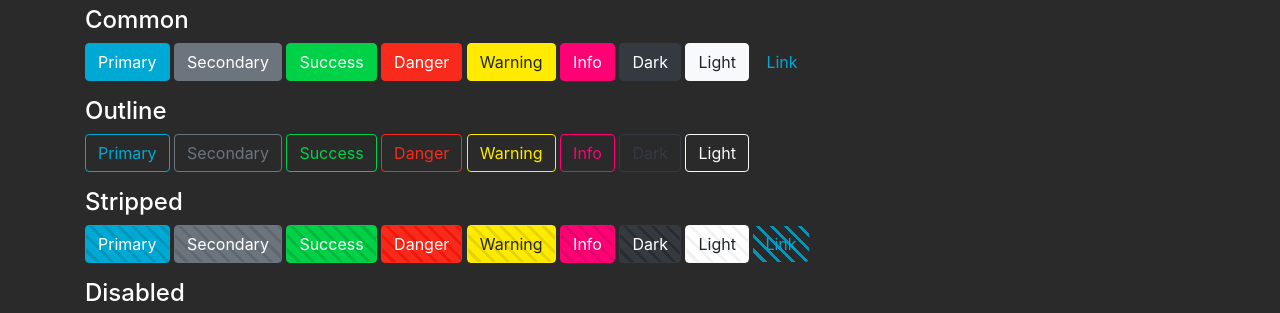
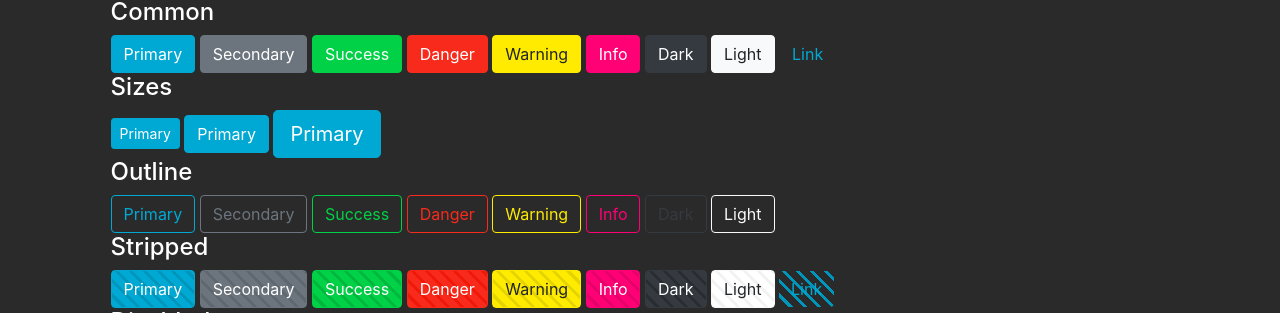
Before and after one commit to elixneto/ConscientStyle, a website: page src/index.html in a window 1280 px wide. Shown: the part 132-445 px from the top of the page. Drawn offline with Linux system fonts and the light colour scheme.

Commit message:
sizes :: Buttons + Scrollbar

```diff
--- a/src/global.scss
+++ b/src/global.scss
@@ -7,7 +7,7 @@ $theme-colors: (
     "success": $green,
     "red": $red,
     "yellow": $yellow,
-    "info": $pink
+    "info": $pink,
 );
 @import "node_modules/bootstrap/scss/bootstrap";
 
@@ -17,8 +17,8 @@ $theme-colors: (
     src: url("./fonts/Montserrat-Light.ttf");
 }
 
-html{
-    font-family: 'Montserrat Light' !important;
+html {
+    font-family: "Montserrat Light" !important;
     background-color: #2a2a2a !important;
     color: white !important;
     font-size: 16px;
@@ -29,3 +29,23 @@ body {
     background-color: transparent !important;
     color: white !important;
 }
+
+::-webkit-scrollbar {
+    width: 12px;
+}
+::-webkit-scrollbar-track {
+    background-color: #eaeaea;
+    border-left: 1px solid #fff;
+}
+::-webkit-scrollbar-thumb {
+    background-color: $grey;
+    -webkit-transition: all 0.5s ease-in-out;
+    -moz-transition: all 0.5s ease-in-out;
+    -ms-transition: all 0.5s ease-in-out;
+    -o-transition: all 0.5s ease-in-out;
+    transition: all 0.5s ease-in-out;
+    border-radius: 2px;
+}
+::-webkit-scrollbar-thumb:hover {
+    background-color: lighten($grey, 5%);
+}
--- a/src/index.html
+++ b/src/index.html
@@ -7,6 +7,11 @@
     <link href="https://stackpath.bootstrapcdn.com/font-awesome/4.7.0/css/font-awesome.min.css" rel="stylesheet"
         integrity="sha384-wvfXpqpZZVQGK6TAh5PVlGOfQNHSoD2xbE+QkPxCAFlNEevoEH3Sl0sibVcOQVnN" crossorigin="anonymous">
     <link rel="stylesheet" href="../dist/conscientstyle.min.css">
+    <style>
+        section > div {
+            padding-left: 1.6em;
+        }
+    </style>
 </head>
 
 <body class="container">
@@ -17,7 +22,7 @@
     <section>
         <h2>Buttons</h2>
 
-        <p>
+        <div>
             <h4>Common</h4>
             <button class="btn btn-primary">Primary</button>
             <button class="btn btn-secondary">Secondary</button>
@@ -28,8 +33,14 @@
             <button class="btn btn-dark">Dark</button>
             <button class="btn btn-light">Light</button>
             <button class="btn btn-link">Link</button>
-        </p>
-        <p>
+        </div>
+        <div>
+            <h4>Sizes</h4>
+            <button class="btn btn-sm btn-primary">Primary</button>
+            <button class="btn btn-primary">Primary</button>
+            <button class="btn btn-lg btn-primary">Primary</button>
+        </div>
+        <div>
             <h4>Outline</h4>
             <button class="btn btn-outline-primary">Primary</button>
             <button class="btn btn-outline-secondary">Secondary</button>
@@ -39,8 +50,8 @@
             <button class="btn btn-outline-info">Info</button>
             <button class="btn btn-outline-dark">Dark</button>
             <button class="btn btn-outline-light">Light</button>
-        </p>
-        <p>
+        </div>
+        <div>
             <h4>Stripped</h4>
             <button class="btn btn-primary cs-striped">Primary</button>
             <button class="btn btn-secondary cs-striped">Secondary</button>
@@ -51,8 +62,8 @@
             <button class="btn btn-dark cs-striped">Dark</button>
             <button class="btn btn-light cs-striped">Light</button>
             <button class="btn btn-link cs-striped">Link</button>
-        </p>
-        <p>
+        </div>
+        <div>
             <h4>Disabled</h4>
             <button class="btn btn-primary" disabled>Primary</button>
             <button class="btn btn-secondary" disabled>Secondary</button>
@@ -63,7 +74,7 @@
             <button class="btn btn-dark" disabled>Dark</button>
             <button class="btn btn-light" disabled>Light</button>
             <button class="btn btn-link" disabled>Link</button>
-        </p>
+        </div>
 
     </section>
     <hr />
```
Also changed, not shown: dist/conscientstyle.min.css.
